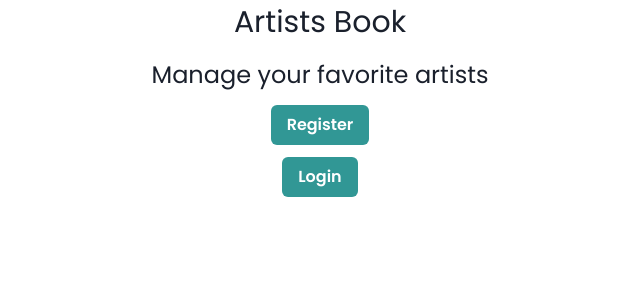
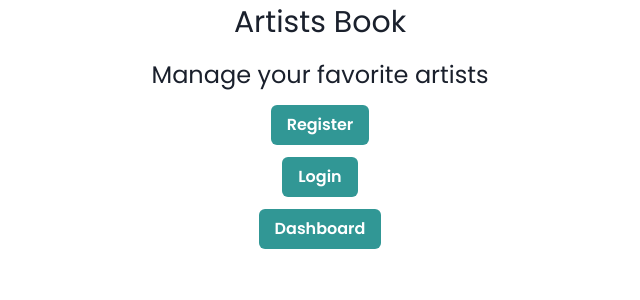
Before and after one commit to ZerLock/Day5, a React (Create React App) app: page / in a window 1280 px wide. Shown: the top 300 px of the page, without its empty margins (320-960 px from the left). Built offline with nearby package versions, Linux system fonts and the light colour scheme.

Commit message:
feat: Add button on home page that redirect to /dashboard route
Signed-off-by: DUBOSCLARD LÉO <leo.dubosclard@epitech.eu>

```diff
--- a/src/pages/Dashboard.tsx
+++ b/src/pages/Dashboard.tsx
@@ -2,7 +2,7 @@ import { Text, Center } from '@chakra-ui/react';
 
 const Dashboard = (): JSX.Element => (
 	<>
-		<Center w="100vh">
+		<Center h="100vh">
 			<Text>Dashboard</Text>
 		</Center>
 	</>
--- a/src/pages/Home.tsx
+++ b/src/pages/Home.tsx
@@ -1,5 +1,5 @@
 import { Center, Text, Button, Link, VStack } from '@chakra-ui/react';
-import { Link as RouterLink } from 'react-router-dom';
+import { Link as RouteLink } from 'react-router-dom';
 
 const HomePage = (): JSX.Element => (
 	<>
@@ -11,14 +11,19 @@ const HomePage = (): JSX.Element => (
 				<Text id="home-subtitle" fontSize="2xl">
 					Manage your favorite artists
 				</Text>
-				<Link as={RouterLink} to="/register">
+				<Link as={RouteLink} to="/register">
 					<Button id="home-register-button" colorScheme="teal" variant="solid">
 						Register
 					</Button>
 				</Link>
-				<Link as={RouterLink} to="/login">
+				<Link as={RouteLink} to="/login">
 					<Button id="home-login-button" colorScheme="teal" variant="solid">
 						Login
+					</Button>
+				</Link>
+				<Link as={RouteLink} to="/dashboard">
+					<Button id="home-dashboard-button" colorScheme="teal" variant="solid">
+						Dashboard
 					</Button>
 				</Link>
 			</VStack>
```
